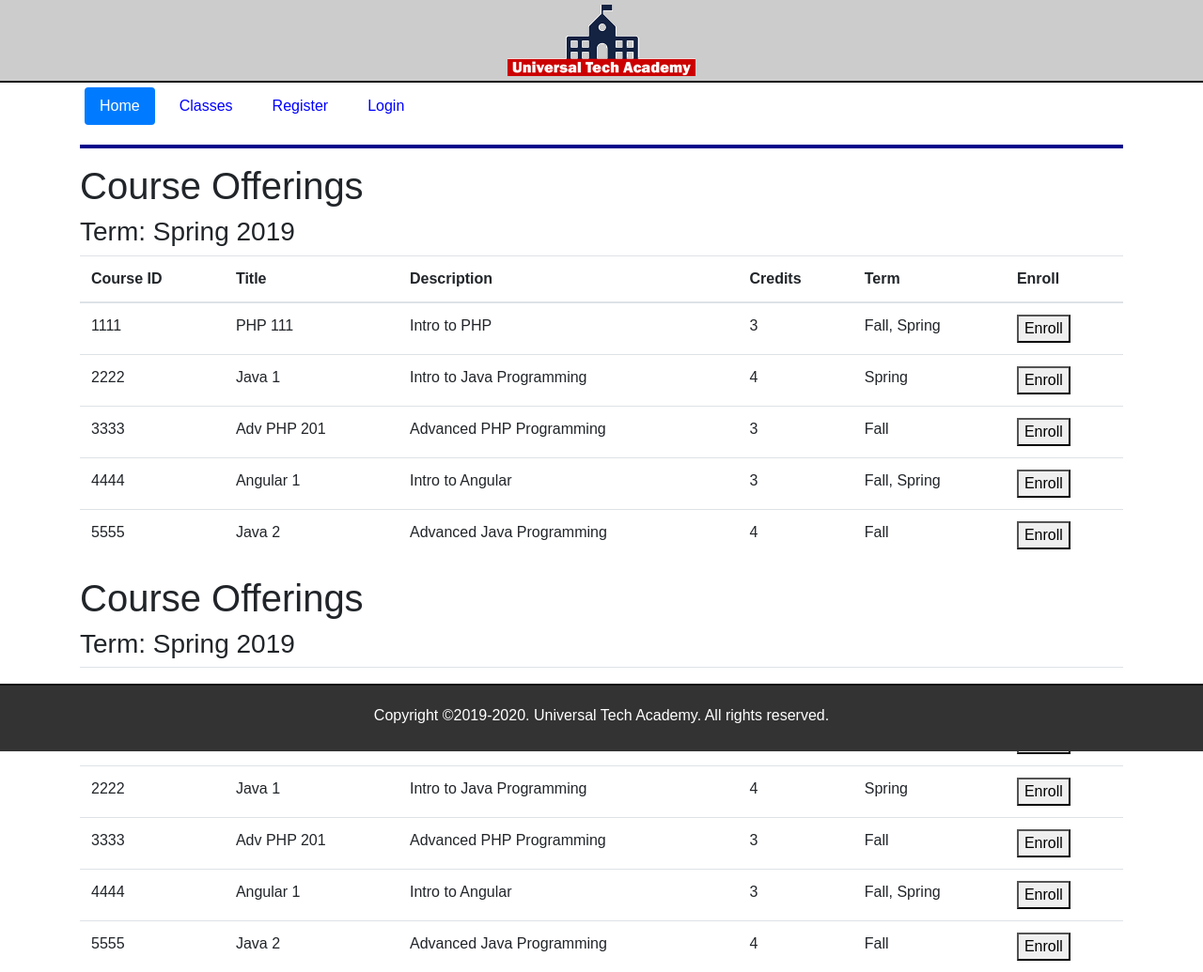
After one commit to ChaseOstien/Enrollment-site, a Python web app: template application/templates/courses.html in a window 1280 px wide. The commit adds this page. Shown: the whole page at 94% size. Run offline with Jinja, Linux system fonts and the light colour scheme; the template is opened without the code that fills it, so the values that code supplies are empty; some libraries are stand-ins or nearby versions.

Commit message:
Began template work

```diff
--- /dev/null
+++ b/application/templates/courses.html
@@ -0,0 +1,78 @@
+    {% extends "layout.html" %}
+
+    {% block content %}
+    <h1>Course Offerings</h1>
+
+    <!--  Display the Term and Year here --->
+    <h3>Term: Spring 2019</h3>
+
+    <div>
+        <table class="table table-hover">
+            <thead>
+            <tr>
+                <th scope="col">Course ID</th>
+                <th scope="col">Title</th>
+                <th scope="col">Description</th>
+                <th scope="col">Credits</th>
+                <th scope="col">Term</th>
+                <th scope="col">Enroll</th>
+            </tr>
+            </thead>
+            <tbody>
+
+            <!-- Construct the rest of courses here -->
+            <tr>
+                <td scope='row'>1111</td>
+                <td>PHP 111</td>
+                <td>Intro to PHP</td>
+                <td>3</td>
+                <td>Fall, Spring</td>
+                <td>
+                    <button>Enroll</button>
+                </td>
+            </tr>
+            <tr>
+                <td scope='row'>2222</td>
+                <td>Java 1</td>
+                <td>Intro to Java Programming</td>
+                <td>4</td>
+                <td>Spring</td>
+                <td>
+                    <button>Enroll</button>
+                </td>
+            </tr>
+            <tr>
+                <td scope='row'>3333</td>
+                <td>Adv PHP 201</td>
+                <td>Advanced PHP Programming</td>
+                <td>3</td>
+                <td>Fall</td>
+                <td>
+                    <button>Enroll</button>
+                </td>
+            </tr>
+            <tr>
+                <td scope='row'>4444</td>
+                <td>Angular 1</td>
+                <td>Intro to Angular</td>
+                <td>3</td>
+                <td>Fall, Spring</td>
+                <td>
+                    <button>Enroll</button>
+                </td>
+            </tr>
+            <tr>
+                <td scope='row'>5555</td>
+                <td>Java 2</td>
+                <td>Advanced Java Programming</td>
+                <td>4</td>
+                <td>Fall</td>
+                <td>
+                    <button>Enroll</button>
+                </td>
+            </tr>
+            </tbody>
+        </table>
+    </div>
+
+{% endblock %}
--- /dev/null
+++ b/application/templates/layout.html
@@ -0,0 +1,27 @@
+<!DOCTYPE html>
+<html>
+<head>
+    <title>UTA - Home Page</title>
+    <link rel="stylesheet" href="https://maxcdn.bootstrapcdn.com/bootstrap/4.0.0/css/bootstrap.min.css"
+          integrity="sha384-Gn5384xqQ1aoWXA+058RXPxPg6fy4IWvTNh0E263XmFcJlSAwiGgFAW/dAiS6JXm" crossorigin="anonymous">
+    <link rel="stylesheet" href="static/css/main.css"/>
+</head>
+<body>
+
+<div class="container-fluid text-center top-container">
+    <img src="static/images/uta-logo-200.png">
+</div>
+<div class="container">
+
+    {% include "includes/nav.html" %}
+
+    {% block content %}
+
+    {% endblock %}
+
+    {{ self.content() }}
+
+</div>
+{% include "includes/footer.html" %}
+</body>
+</html>
```
Also changed, not shown: application/templates/index.html (+3 -21 lines), application/templates/login.html (added, +20 -0 lines), application/templates/register.html (added, +21 -0 lines).
